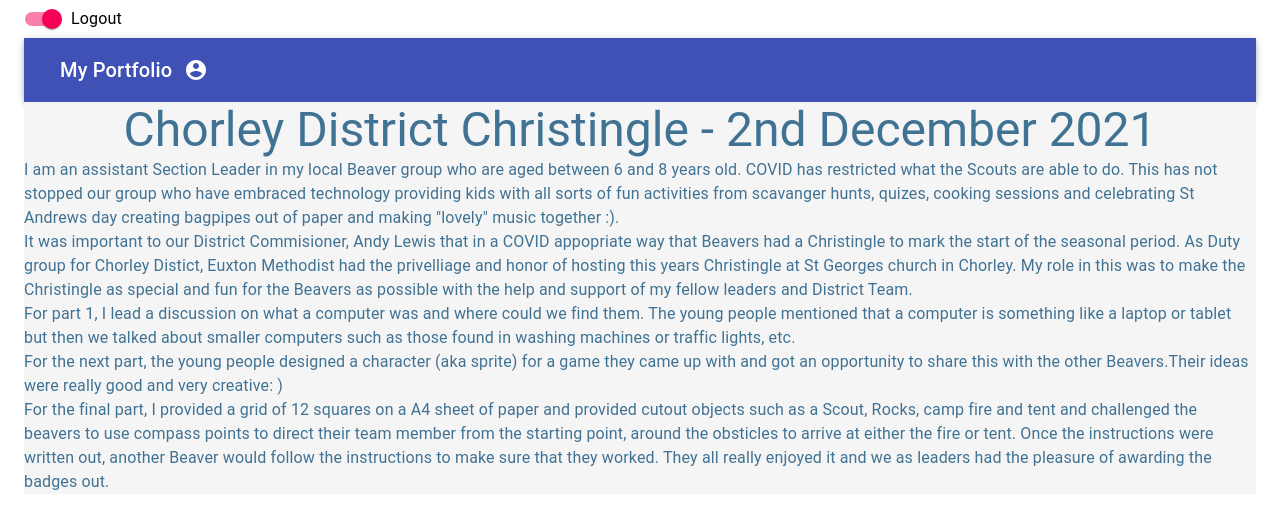
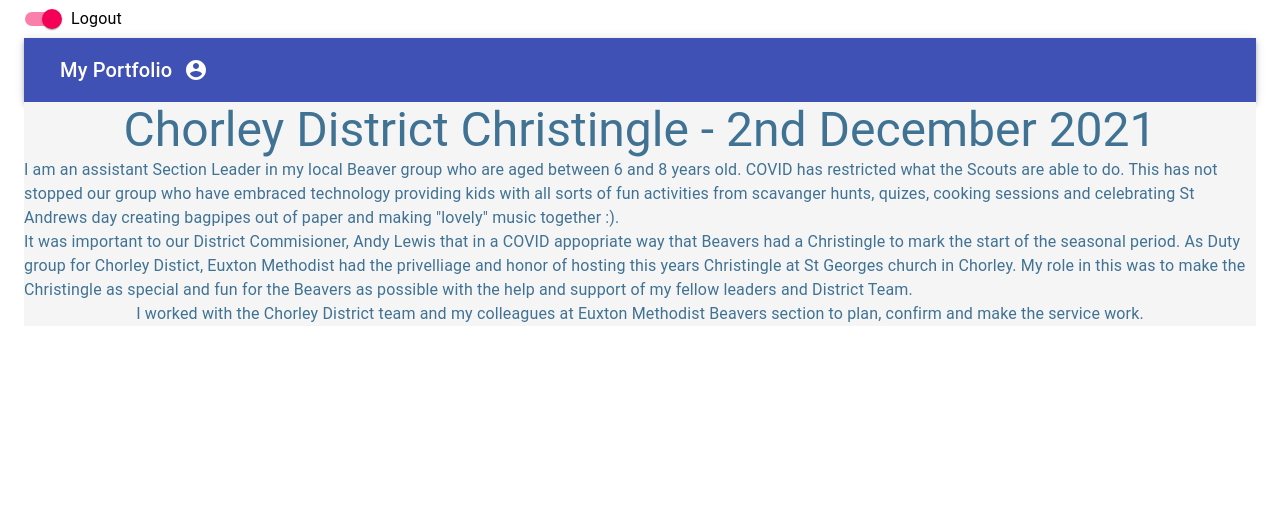
Before and after one commit to kinetic-coder/my-portfolio, a React (Create React App) app: page /DistrictChristingle in a window 1280 px wide. Shown: the top 528 px of the page. Built offline with nearby package versions, Linux system fonts and the light colour scheme.

Commit message:
Updated the christingle page with additional information

```diff
--- a/src/views/DistrictChristingleNews/DistrictChristingleNews.js
+++ b/src/views/DistrictChristingleNews/DistrictChristingleNews.js
@@ -11,13 +11,15 @@ const DistrictChristingleNews = () => {
                 <Typography variant="h3">
                     Chorley District Christingle - 2nd December 2021
                 </Typography>
+
                 <Typography variant="body1">
                     I am an assistant Section Leader in my local Beaver group who are aged between 6 and 8 years old. COVID has restricted
                     what the Scouts are able to do. This has not stopped our group who have embraced technology providing kids with all sorts
                     of fun activities from scavanger hunts, quizes, cooking sessions and celebrating St Andrews day creating bagpipes out of
                     paper and making "lovely" music together :).
                 </Typography>
-                <Typography>
+
+                <Typography variant="body1">
                     It was important to our District Commisioner, Andy Lewis that in a COVID appopriate way that Beavers had a Christingle to mark
                     the start of the seasonal period.
 
@@ -26,25 +28,11 @@ const DistrictChristingleNews = () => {
 
                     My role in this was to make the Christingle as special and fun for the Beavers as possible with the help
                     and support of my fellow leaders and District Team.
+                </Typography>
 
-                </Typography>
-                <Typography>
-                    For part 1, I lead a discussion on what a computer was and where could we find them.
-                    The young people mentioned that a computer is something like a laptop or tablet but then we
-                    talked about smaller computers such as those found in washing machines or traffic lights, etc.
-                </Typography>
-                <Typography>
-                    For the next part, the young people designed a character (aka sprite) for a game they came up with
-                    and got an opportunity to share this with the other Beavers.Their ideas were really good and very creative: )
-                </Typography>
-                <Typography>
-                    For the final part, I provided a grid of 12 squares on a A4 sheet of paper and provided cutout objects such as a
-                    Scout, Rocks, camp fire and tent and challenged the beavers to use compass points to direct their team member
-                    from the starting point, around the obsticles to arrive at either the fire or tent.
-
-                    Once the instructions were written out, another Beaver would follow the instructions to make sure that they worked.
-
-                    They all really enjoyed it and we as leaders had the pleasure of awarding the badges out.
+                <Typography variant="body1">
+                    I worked with the Chorley District team and my colleagues at Euxton Methodist Beavers section to plan,
+                    confirm and make the service work.
                 </Typography>
             </div>
         </Container>
```
